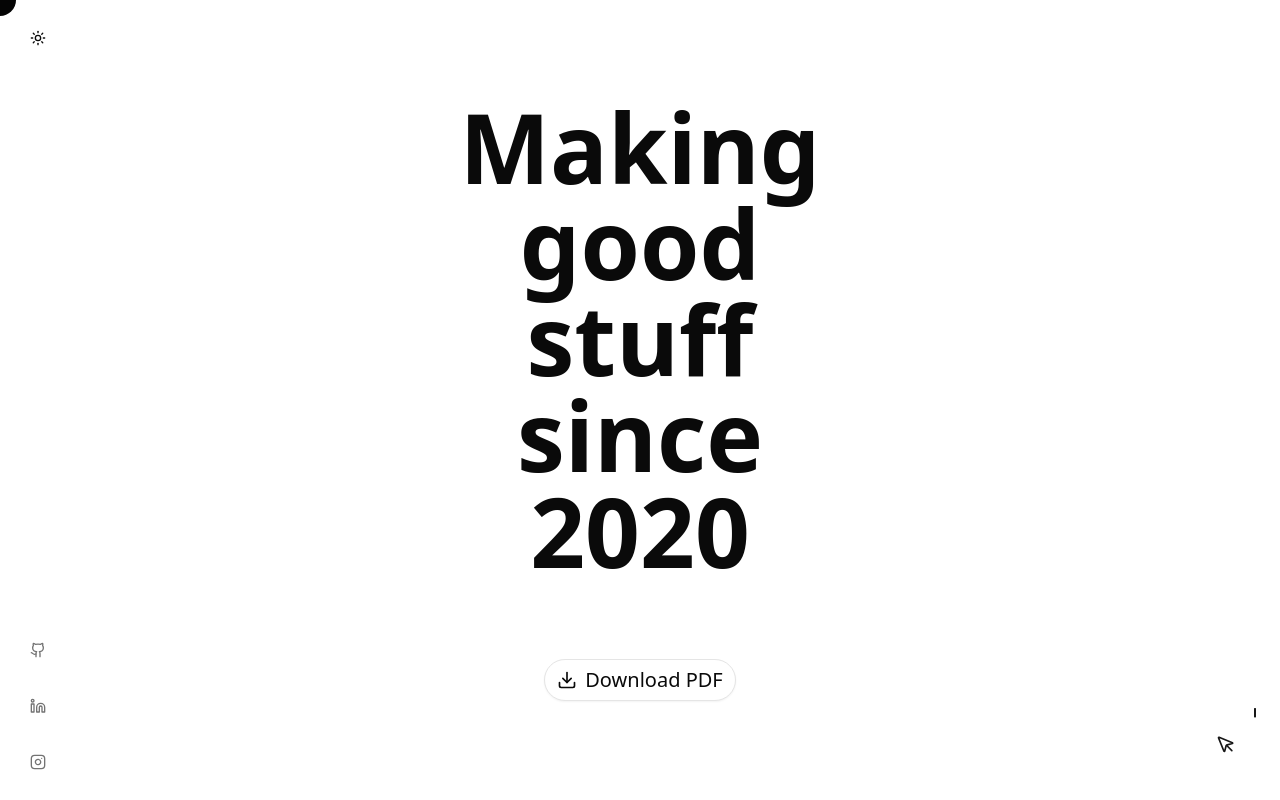
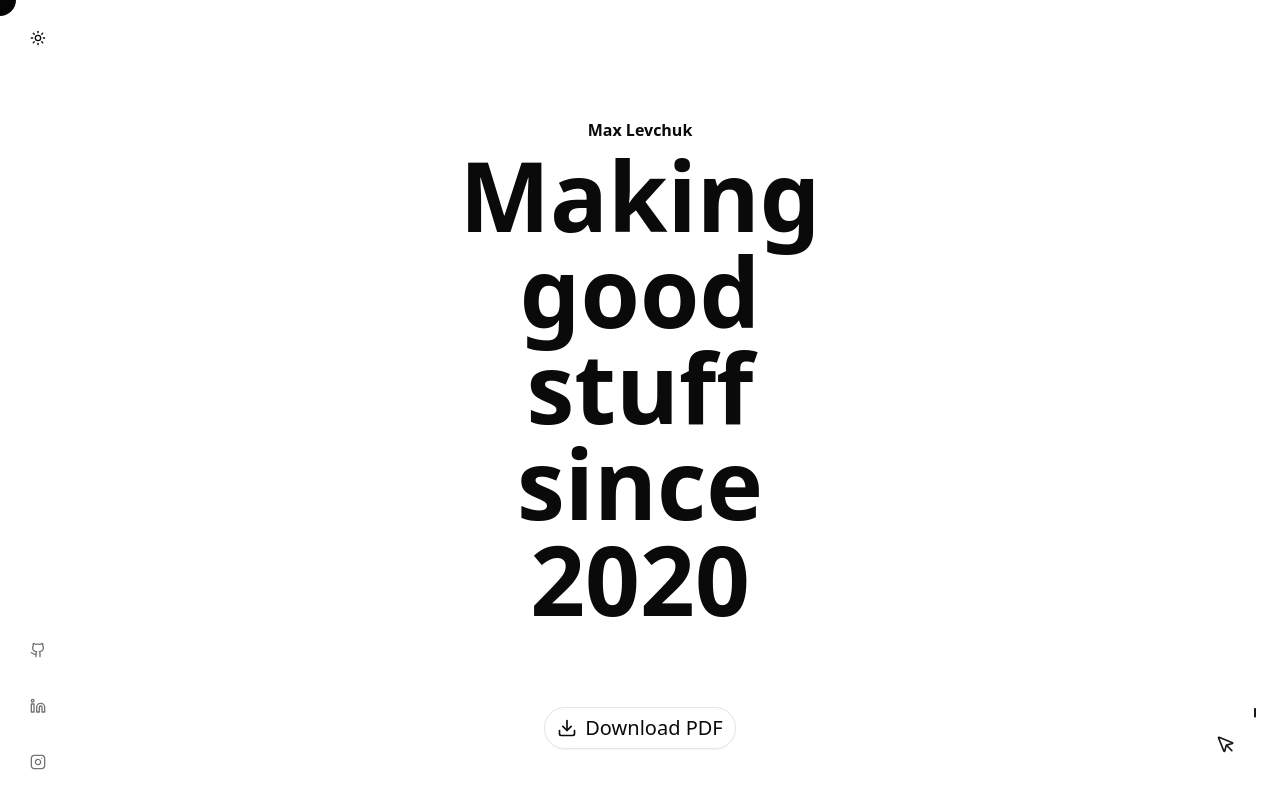
Before and after one commit to unisol1020/cv, a Next.js app: page / in a window 1280 px wide. Shown: the top 800 px of the page. Built offline with nearby package versions, Linux system fonts and the light colour scheme.

Commit message:
Update HoverableText and About components for improved text rendering
- Changed the HoverableText component to use a <div> instead of a <span> for better semantic structure.
- Updated default and hidden text in the About component to include a styled <span> for enhanced visual presentation.

```diff
--- a/src/components/HoverableText.tsx
+++ b/src/components/HoverableText.tsx
@@ -62,7 +62,7 @@ export function HoverableText({
           dangerouslySetInnerHTML={{ __html: defaultText }}
         />
       ) : (
-        <span
+        <div
           className="whitespace-pre-line select-none"
           dangerouslySetInnerHTML={{ __html: defaultText }}
         />
--- a/src/components/about/About.tsx
+++ b/src/components/about/About.tsx
@@ -4,8 +4,8 @@ import { HoverableText } from "../HoverableText";
 import AboutMe from "./AboutMe";
 import DownloadCV from "./DownloadCV";
 
-const defaultText = `Making\n good\n stuff\n since\n 2020`;
-const hiddenText = `Hiding\n bad\n stuff\n since\n 2020`;
+const defaultText = `<span class="text-base">Max Levchuk</span>\nMaking\n good\n stuff\n since\n 2020`;
+const hiddenText = `<span class="text-base">Max Levchuk</span>\nHiding\n bad\n stuff\n since\n 2020`;
 
 export default function About() {
   return (
```
